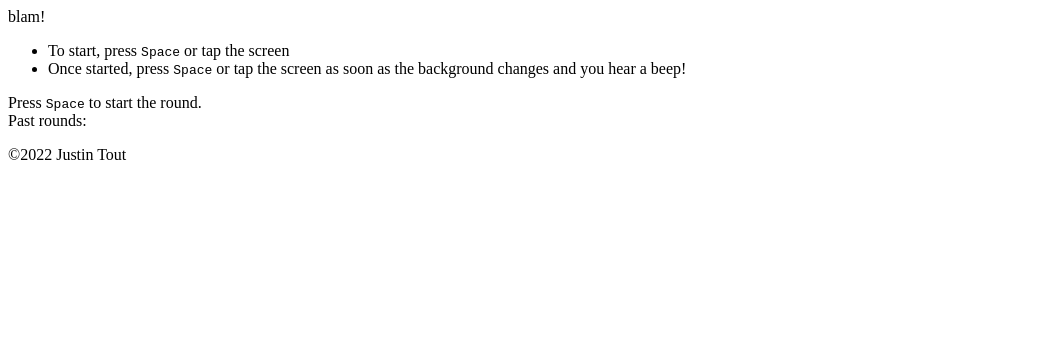
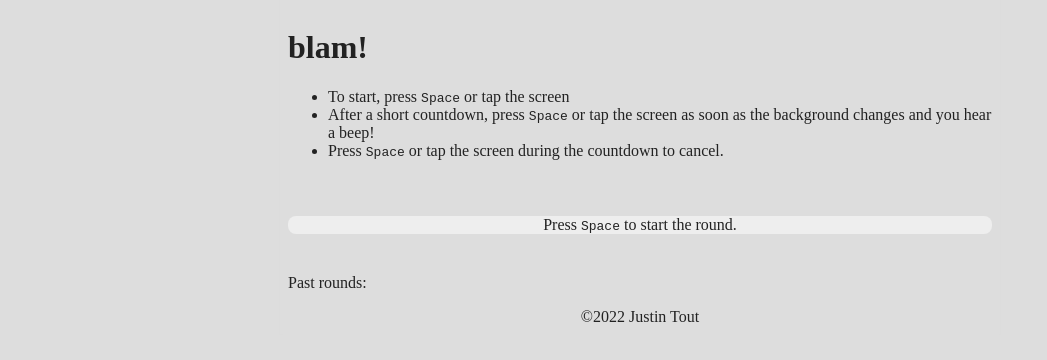
Before and after one commit to justintout/blam, a website built with Parcel: page src/index.html in a window 1280 px wide. Shown: the whole page, without its empty margins (0-1047 px from the left). Built offline with nearby package versions, Linux system fonts and the light colour scheme.

Commit message:
add styling

```diff
--- a/package.json
+++ b/package.json
@@ -19,6 +19,7 @@
   "author": "",
   "license": "ISC",
   "devDependencies": {
+    "@parcel/transformer-sass": "^2.2.1",
     "parcel": "^2.2.1",
     "typescript": "^4.5.5"
   },
--- a/src/index.html
+++ b/src/index.html
@@ -5,17 +5,20 @@
     <meta http-equiv="X-UA-Compatible" content="IE=edge">
     <meta name="viewport" content="width=device-width, initial-scale=1.0">
     <title>blam!!</title>
+
+    <link rel="stylesheet" href="index.scss">
 </head>
 <body>
     <noscript>Sorry, this game requires Javascript.</noscript>
     <header>
-        blam!
+        <h1>blam!</h1>
         <ul aria-label="Instructions">
             <li>To start, press <kbd>Space</kbd> or tap the screen</li>
-            <li>Once started, press <kbd>Space</kbd> or tap the screen as soon as the background changes and you hear a beep!</li>
+            <li>After a short countdown, press <kbd>Space</kbd> or tap the screen as soon as the background changes and you hear a beep!</li>
+            <li>Press <kbd>Space</kbd> or tap the screen during the countdown to cancel.</li>
         </ul>
     </header>
-    <main>
+    <main class="full-width">
         <section id="game-window" aria-label="game window">
             <div id="game">Press <kbd>Space</kbd> to start the round.</div>
         </section>
--- /dev/null
+++ b/src/index.scss
@@ -0,0 +1,33 @@
+@mixin theme($theme: #ddd) {
+    background: $theme;
+    box-shadow: 0 0 1px rgba($theme, .25);
+    color: #222;
+}
+
+.blam {
+    @include theme($theme: DarkRed);
+}
+
+.full-width {
+    min-width: 100%;
+}
+
+html {
+    max-width: 90ch;
+    max-height: 100vh;
+    margin: auto;
+    @include theme;
+}
+
+body {
+    display: flex;
+    flex-direction: column;
+    align-items: center;
+}
+
+div#game {
+    background-color: #eee;
+    border-radius: 1ch;
+    text-align: center;
+    margin-block: 5ch;
+}
--- a/src/index.ts
+++ b/src/index.ts
@@ -14,10 +14,12 @@ class Game {
 
   div: HTMLDivElement;
   history: HTMLUListElement;
+  html: HTMLElement;
 
-  constructor(div: HTMLDivElement, history: HTMLUListElement) {
+  constructor(div: HTMLDivElement, history: HTMLUListElement, html: HTMLElement) {
     this.div = div;
     this.history = history;
+    this.html = html;
     this.state = 'idle';
   }
 
@@ -67,7 +69,7 @@ class Game {
 
   async round() {
     const loop = 10;
-    const cancelMsg = `(Press <kbd>Space</kdb> to cancel)`
+    const cancelMsg = `(Press <kbd>Space</kbd> to cancel)`
     this.div.innerHTML = '<b>3</b> ' + cancelMsg;
     for (let i = 3000; i -= loop; i === 0) {
       if (this.state === 'canceling') {
@@ -78,7 +80,7 @@ class Game {
         this.div.innerHTML = '<b>2</b> ' + cancelMsg;
       }
       if (i === 1000) {
-        this.div.textContent = '<b>1</b> ' + cancelMsg;
+        this.div.innerHTML = '<b>1</b> ' + cancelMsg;
       }
       await delay(loop);
     }
@@ -97,7 +99,7 @@ class Game {
     console.log(this);
     console.log(this.div);
     this.state = 'flipped';
-    this.div.style.backgroundColor = 'rebeccapurple';
+    this.html.classList.toggle('blam');
     window.performance.mark(startMark);
     this.div.innerHTML = `<b>PRESS NOW!</b>`;
   }
@@ -125,6 +127,7 @@ class Game {
       entry.textContent = measure[0].duration.toPrecision(3);
       this.history.appendChild(entry);
     }
+    this.html.classList.remove('blam');
     this.state = 'idle';
     this.div.style.backgroundColor = 'white';
     performance.clearMarks();
@@ -140,7 +143,11 @@ async function delay(ms: number) {
 }
 
 (function(){
-  const game = new Game(document.querySelector("div#game"), document.querySelector("ul#history"));
+  const game = new Game(
+    document.querySelector("div#game"),
+    document.querySelector("ul#history"),
+    document.querySelector("html")
+  );
 
   document.addEventListener("keypress", game.onKeypress);
   document.addEventListener("touchstart", game.onTouchStart);
```
Also changed, not shown: 1 other file.
